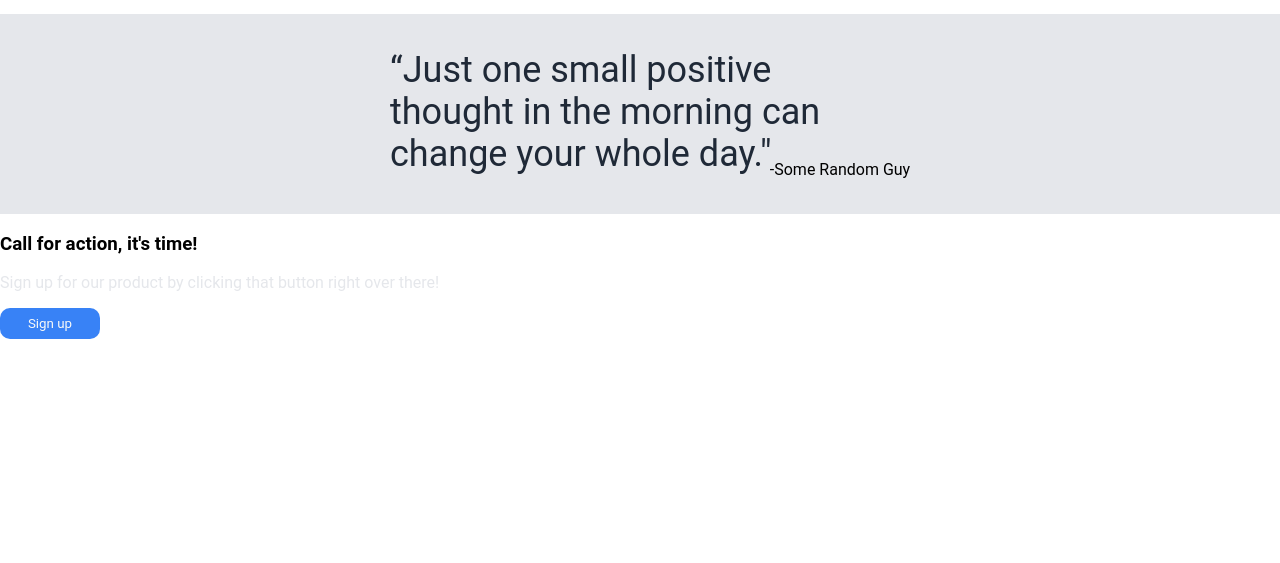
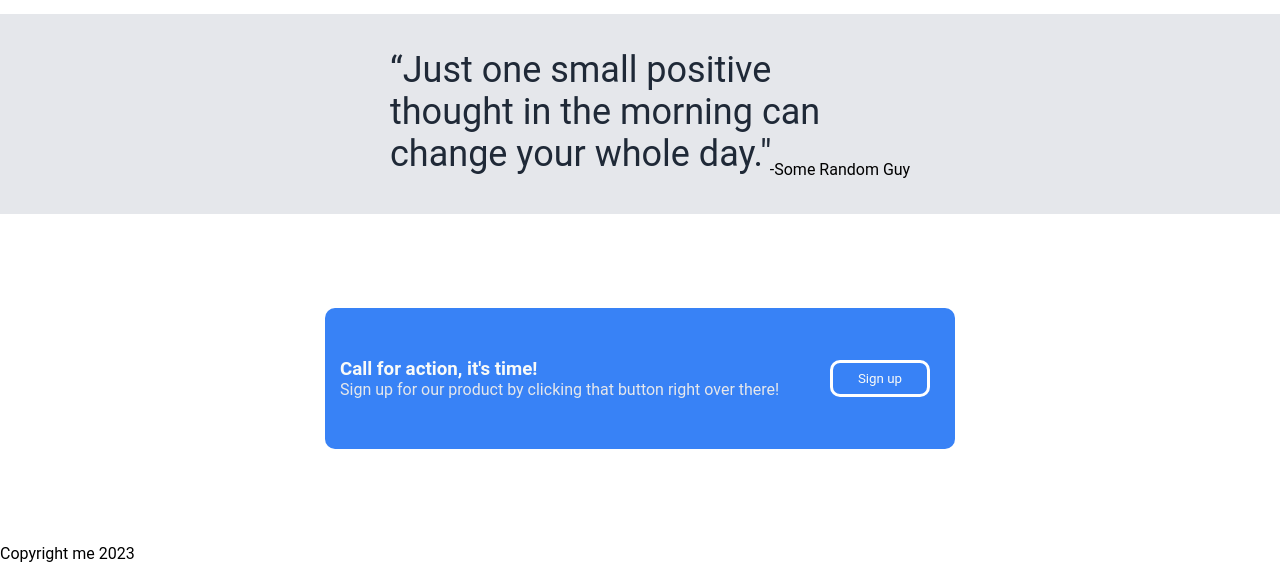
Before and after one commit to Dolphintherobot/Landing-Page, a plain HTML site: page index.html in a window 1280 px wide. Shown: the part 662-1225 px from the top of the page. Before the commit the page ends 1001 px from the top, so only its background shows below. Drawn offline with Linux system fonts and the light colour scheme.

Commit message:
Styled call to action section in bottom section of index.html

```diff
--- a/index.html
+++ b/index.html
@@ -53,14 +53,14 @@
                 <div class = "call-to-action">
                     <div class = "content">
                         <h3>Call for action, it's time!</h3>
-                        <p>Sign up for our product by clicking that button right over there!</p>
+                        <p id = "sign-up-today">Sign up for our product by clicking that button right over there!</p>
                     </div>
                     <div class = "button-box">
                         <button>Sign up</button>
                     </div>
                 </div>
             </div>
-            <div class = "footer"></div>
+            <div class = "footer"> Copyright me 2023</div>
         </div>
 
     </body>
--- a/styles.css
+++ b/styles.css
@@ -159,3 +159,50 @@ button {
     margin-left: 400px;
     margin-top: -15px;
 }
+
+
+
+/* start of bottom content  */
+
+.bottom-content {
+    display:flex;
+    flex:4 4 0;
+    justify-content: center;
+    align-items: center;
+    height:330px;
+}
+
+
+.call-to-action {
+    background-color: #3882f6;
+    display: flex;
+    border-radius: 10px;
+
+}
+
+h3 {
+    margin:0;
+    color:#F9FAF8;
+}
+
+#sign-up-today {
+    margin:0px;
+}
+
+.content {
+    flex: 3;
+    height:100x;
+    width:500px;
+    padding: 50px 15px;
+}
+
+.button-box {
+    flex:1;
+    display: flex;
+    justify-content: center;
+    align-items: center;
+}
+
+.button-box > button {
+    border: solid white;
+}
```
